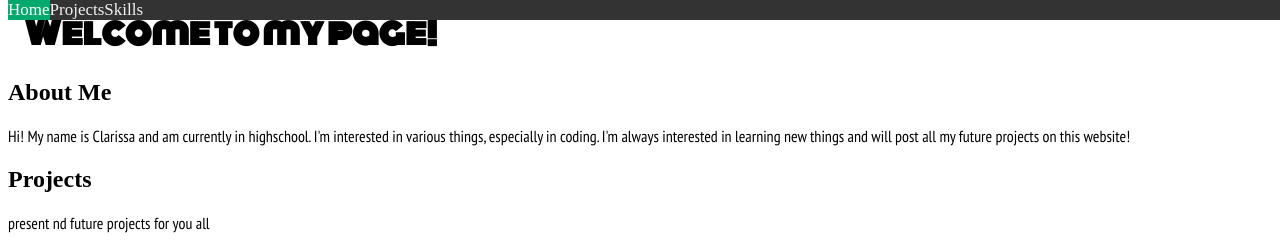
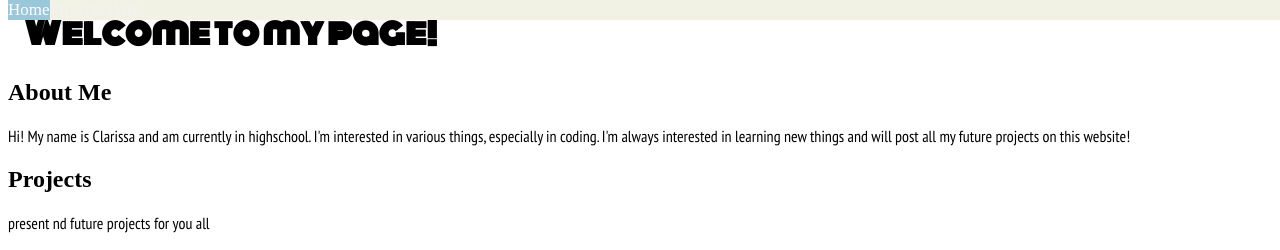
Before and after one commit to redyalredy/redyalredy.github.io, a plain HTML site: page index.html in a window 1280 px wide. Shown: the top 250 px of the page. Drawn offline with Linux system fonts and the light colour scheme.

Commit message:
Update style.css

```diff
--- a/style.css
+++ b/style.css
@@ -31,7 +31,7 @@ p { font-family: 'pt_sans_narrowregular';}
   margin: 0;
   padding: 0;
   overflow: hidden;
-  background-color: #333;
+  background-color: #F2F2E4;
   position: fixed;
   top: 0;
   width: 100%;
@@ -56,6 +56,6 @@ p { font-family: 'pt_sans_narrowregular';}
 
 /* add a color to the active/current link */
 .topnav a.active {
-  background-color: #04AA6D;
+  background-color: #9AC7D9;
   color:white;
 }
```
